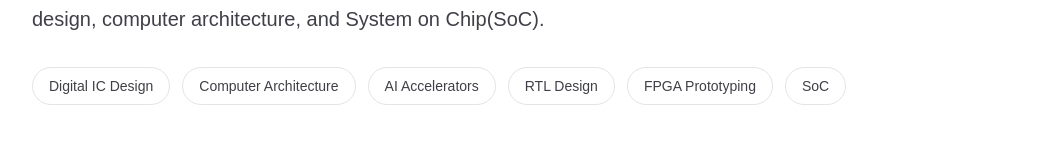
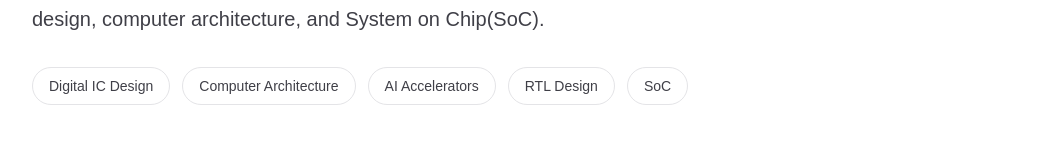
Before and after one commit to CHANHOILEE/personal-website, a Next.js app: page / in a window 1280 px wide. Shown: the part 473-616 px from the top of the page, without its empty margins (120-1159 px from the left). Built offline with nearby package versions, Linux system fonts and the light colour scheme.

Commit message:
Update homepage content

```diff
--- a/src/app/page.tsx
+++ b/src/app/page.tsx
@@ -27,7 +27,6 @@ const interests = [
   "Computer Architecture",
   "AI Accelerators",
   "RTL Design",
-  "FPGA Prototyping",
   "SoC",
 ];
 
```
